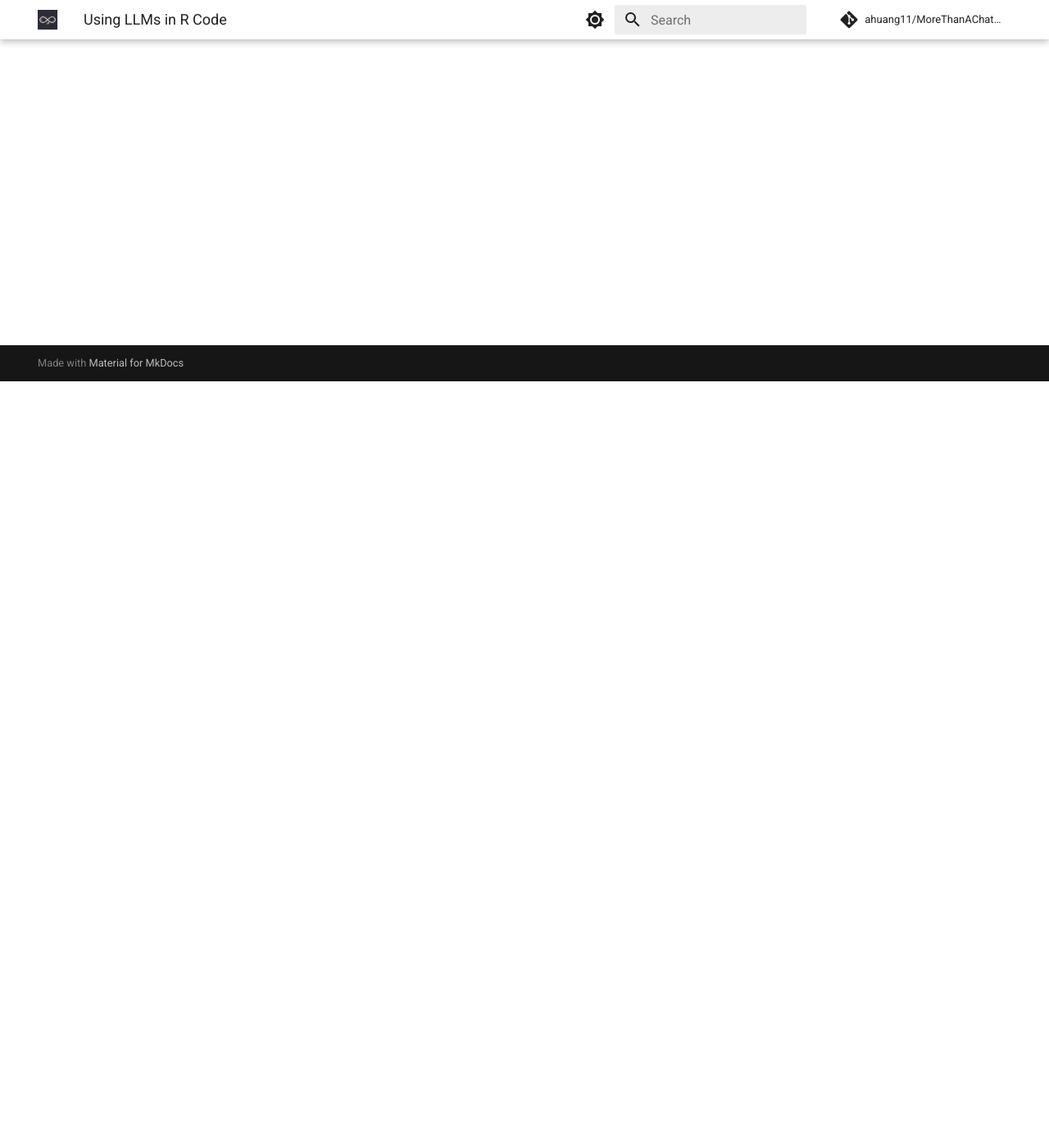
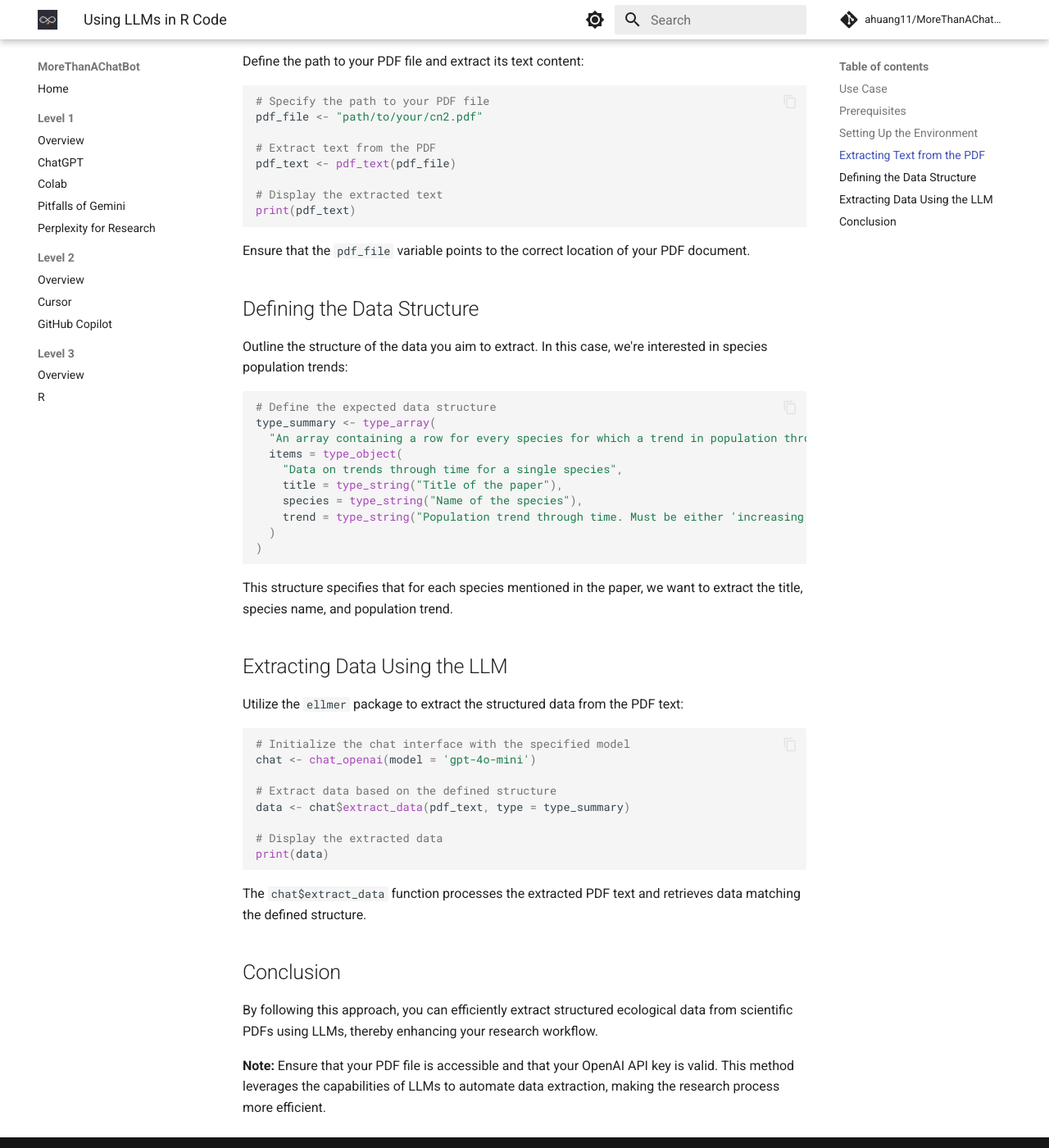
Before and after one commit to ahuang11/MoreThanAChatBot, an MkDocs documentation site: the page built from docs/level3/R_example.md, in a window 1280 px wide and 1400 px high, scrolled down 935 px. Shown: the whole window at 82% size. Built offline with MkDocs 1.6.1 and Material for MkDocs 9.7.7, drawn with Linux system fonts in a browser that asks for light colours; comment, search, counter and statistics services are not loaded; some of the changed text lies outside the part shown.

Commit message:
add R example

````diff
--- a/docs/level3/R_example.md
+++ b/docs/level3/R_example.md
@@ -2,3 +2,90 @@
 
 ## Use Case
 We'll use the [ellmer package](https://ellmer.tidyverse.org/) to extract information from PDFs and generate a table. The table will summarize population trends of species based on the literature. This example uses the LLM feature of [structured data](https://ellmer.tidyverse.org/articles/structured-data.html).
+
+## Prerequisites
+
+Ensure you have the following R packages installed:
+
+- `ellmer`: Facilitates interaction with LLMs.
+- `pdftools`: Enables text extraction from PDFs.
+
+Install them using:
+
+```r
+install.packages("ellmer")
+install.packages("pdftools")
+```
+
+## Setting Up the Environment
+
+Begin by loading the necessary libraries and setting your OpenAI API key:
+
+```r
+library(ellmer)
+library(pdftools)
+
+# Set your OpenAI API key
+Sys.setenv(OPENAI_API_KEY = "your-secret-key")
+```
+
+Replace `"your-secret-key"` with your actual OpenAI API key.
+
+## Extracting Text from the PDF
+
+Define the path to your PDF file and extract its text content:
+
+```r
+# Specify the path to your PDF file
+pdf_file <- "path/to/your/cn2.pdf"
+
+# Extract text from the PDF
+pdf_text <- pdf_text(pdf_file)
+
+# Display the extracted text
+print(pdf_text)
+```
+
+Ensure that the `pdf_file` variable points to the correct location of your PDF document.
+
+## Defining the Data Structure
+
+Outline the structure of the data you aim to extract. In this case, we're interested in species population trends:
+
+```r
+# Define the expected data structure
+type_summary <- type_array(
+  "An array containing a row for every species for which a trend in population through time is mentioned",
+  items = type_object(
+    "Data on trends through time for a single species",
+    title = type_string("Title of the paper"),
+    species = type_string("Name of the species"),
+    trend = type_string("Population trend through time. Must be either 'increasing', 'decreasing', or 'no trend'. No other options are permitted")
+  )
+)
+```
+
+This structure specifies that for each species mentioned in the paper, we want to extract the title, species name, and population trend.
+
+## Extracting Data Using the LLM
+
+Utilize the `ellmer` package to extract the structured data from the PDF text:
+
+```r
+# Initialize the chat interface with the specified model
+chat <- chat_openai(model = 'gpt-4o-mini')
+
+# Extract data based on the defined structure
+data <- chat$extract_data(pdf_text, type = type_summary)
+
+# Display the extracted data
+print(data)
+```
+
+The `chat$extract_data` function processes the extracted PDF text and retrieves data matching the defined structure.
+
+## Conclusion
+
+By following this approach, you can efficiently extract structured ecological data from scientific PDFs using LLMs, thereby enhancing your research workflow.
+
+**Note:** Ensure that your PDF file is accessible and that your OpenAI API key is valid. This method leverages the capabilities of LLMs to automate data extraction, making the research process more efficient.
````
